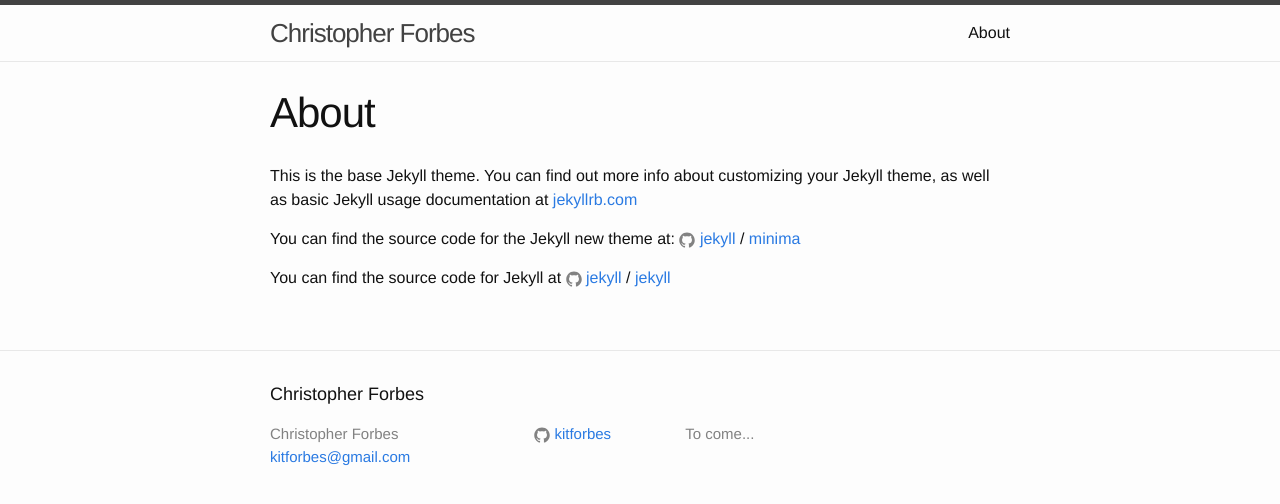
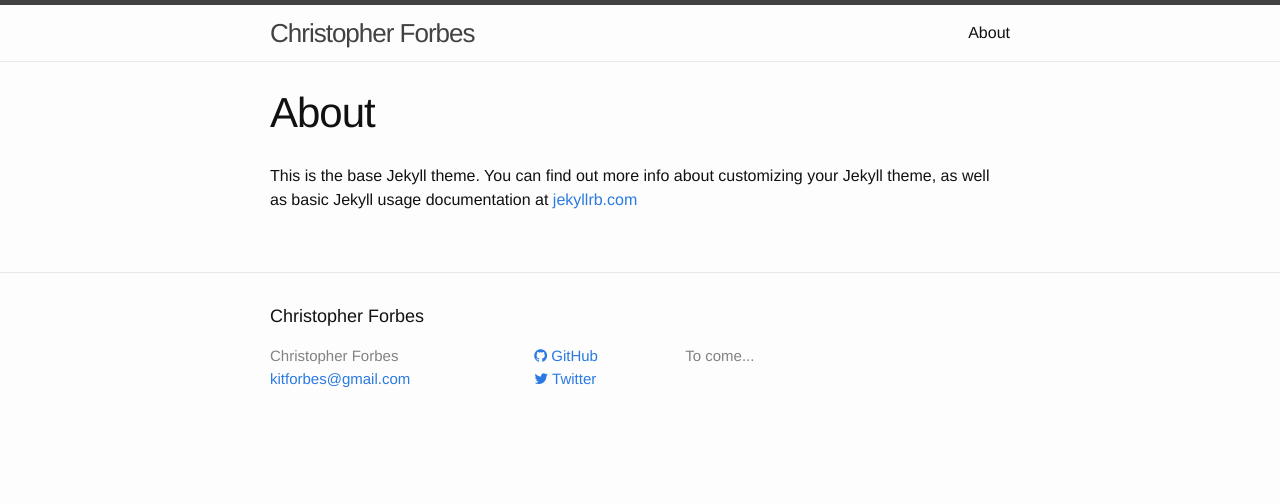
Before and after one commit to kitforbes/kitforbes.github.io, a Jekyll site: the page built from _pages/about.md, in a window 1280 px wide. Shown: the top 504 px of the page. Built offline with Jekyll 4.4.1, drawn with Linux system fonts in a browser that asks for light colours; nearby versions of some CDN libraries.

Commit message:
Add FontAwesome for social icons
- Allow the use of FontAwesome icons.

```diff
--- a/_config.yml
+++ b/_config.yml
@@ -1,17 +1,19 @@
 # Site settings
-# These are used to personalize your new site. If you look in the HTML files,
-# you will see them accessed via {{ site.title }}, {{ site.email }}, and so on.
-# You can create any custom variable you would like, and they will be accessible
-# in the templates via {{ site.myvariable }}.
 title: Christopher Forbes
-email: kitforbes@gmail.com
 description: >
   To come...
-baseurl: ""
+baseurl: ''
 url: https://kitforbes.github.io
 #url: http://localhost:4000
 repository: kitforbes/kitforbes.github.io
-github_username:  kitforbes
+social:
+  email: kitforbes@gmail.com
+  facebook:
+  github: kitforbes
+  google_plus:
+  linkedin:
+  rss: feed.xml
+  twitter: kitforbes
 
 # Build settings
 markdown: kramdown
--- a/_includes/footer.html
+++ b/_includes/footer.html
@@ -1,38 +1,19 @@
 <footer class="site-footer">
-
   <div class="wrapper">
-
     <h2 class="footer-heading">{{ site.title | escape }}</h2>
-
     <div class="footer-col-wrapper">
       <div class="footer-col footer-col-1">
         <ul class="contact-list">
           <li>{{ site.title | escape }}</li>
-          <li><a href="mailto:{{ site.email }}">{{ site.email }}</a></li>
+          <li><a href="mailto:{{ site.social.email }}">{{ site.social.email }}</a></li>
         </ul>
       </div>
-
       <div class="footer-col footer-col-2">
-        <ul class="social-media-list">
-          {% if site.github_username %}
-          <li>
-            {% include icon-github.html username=site.github_username %}
-          </li>
-          {% endif %}
-
-          {% if site.twitter_username %}
-          <li>
-            {% include icon-twitter.html username=site.twitter_username %}
-          </li>
-          {% endif %}
-        </ul>
+        {% include social.html %}
       </div>
-
       <div class="footer-col footer-col-3">
         <p>{{ site.description | escape }}</p>
       </div>
     </div>
-
   </div>
-
 </footer>
--- a/_includes/head.html
+++ b/_includes/head.html
@@ -2,11 +2,10 @@
   <meta charset="utf-8">
   <meta http-equiv="X-UA-Compatible" content="IE=edge">
   <meta name="viewport" content="width=device-width, initial-scale=1">
-
   <title>{% if page.title %}{{ page.title | escape }}{% else %}{{ site.title | escape }}{% endif %}</title>
   <meta name="description" content="{{ page.excerpt | default: site.description | strip_html | normalize_whitespace | truncate: 160 | escape }}">
-
   <link rel="stylesheet" href="{{ "/css/main.css" | prepend: site.baseurl }}">
+  <link rel="stylesheet" href="//maxcdn.bootstrapcdn.com/font-awesome/4.3.0/css/font-awesome.min.css">
   <link rel="canonical" href="{{ page.url | replace:'index.html','' | prepend: site.baseurl | prepend: site.url }}">
-  <link rel="alternate" type="application/rss+xml" title="{{ site.title | escape }}" href="{{ "/feed.xml" | prepend: site.baseurl | prepend: site.url }}">
+  <link rel="alternate" type="application/rss+xml" title="{{ site.title | escape }}" href="{{ site.social.rss | prepend: '/' | prepend: site.baseurl | prepend: site.url }}">
 </head>
--- a/_includes/icon-github.html
+++ /dev/null
@@ -1 +0,0 @@
-<a href="https://github.com/{{ include.username }}"><span class="icon icon--github">{% include icon-github.svg %}</span><span class="username">{{ include.username }}</span></a>
--- a/_includes/icon-twitter.html
+++ /dev/null
@@ -1 +0,0 @@
-<a href="https://twitter.com/{{ include.username }}"><span class="icon icon--twitter">{% include icon-twitter.svg %}</span><span class="username">{{ include.username }}</span></a>
--- /dev/null
+++ b/_includes/social.html
@@ -0,0 +1,27 @@
+<ul class="social-media-list">
+  {% if site.social.facebook %}
+  <li>
+    <a href="https://www.facebook.com/{{ site.social.facebook }}"><i class="fa fa-facebook"></i> Facebook</a>
+  </li>
+  {% endif %}
+  {% if site.social.github %}
+  <li>
+    <a href="https://github.com/{{ site.social.github }}"><i class="fa fa-github"></i> GitHub</a>
+  </li>
+  {% endif %}
+  {% if site.social.google_plus %}
+  <li>
+    <a href="https://plus.google.com/{{ site.social.google_plus }}"><i class="fa fa-google-plus"></i> Google+</a>
+  </li>
+  {% endif %}
+  {% if site.social.linkedin %}
+  <li>
+    <a href="https://linkedin.com/in/{{ site.social.linkedin }}"><i class="fa fa-linkedin"></i> LinkedIn</a>
+  </li>
+  {% endif %}
+  {% if site.social.twitter %}
+  <li>
+    <a href="https://twitter.com/{{ site.social.twitter }}"><i class="fa fa-twitter"></i> Twitter</a>
+  </li>
+  {% endif %}
+</ul>
--- a/_pages/about.md
+++ b/_pages/about.md
@@ -5,11 +5,3 @@
 ---
 
 This is the base Jekyll theme. You can find out more info about customizing your Jekyll theme, as well as basic Jekyll usage documentation at [jekyllrb.com](http://jekyllrb.com/)
-
-You can find the source code for the Jekyll new theme at:
-{% include icon-github.html username="jekyll" %} /
-[minima](https://github.com/jekyll/minima)
-
-You can find the source code for Jekyll at
-{% include icon-github.html username="jekyll" %} /
-[jekyll](https://github.com/jekyll/jekyll)
--- a/_pages/index.html
+++ b/_pages/index.html
@@ -15,5 +15,5 @@
       </li>
     {% endfor %}
   </ul>
-  <p class="rss-subscribe">subscribe <a href="{{ "/feed.xml" | prepend: site.baseurl }}">via RSS</a></p>
+  <p class="rss-subscribe">subscribe <a href="{{ site.social.rss | prepend: site.baseurl }}">via RSS</a></p>
 </div>
--- a/feed.xml
+++ b/feed.xml
@@ -7,7 +7,7 @@
     <title>{{ site.title | xml_escape }}</title>
     <description>{{ site.description | xml_escape }}</description>
     <link>{{ site.url }}{{ site.baseurl }}/</link>
-    <atom:link href="{{ "/feed.xml" | prepend: site.baseurl | prepend: site.url }}" rel="self" type="application/rss+xml"/>
+    <atom:link href="{{ site.social.rss | prepend: '/' | prepend: site.baseurl | prepend: site.url }}" rel="self" type="application/rss+xml"/>
     <pubDate>{{ site.time | date_to_rfc822 }}</pubDate>
     <lastBuildDate>{{ site.time | date_to_rfc822 }}</lastBuildDate>
     <generator>Jekyll v{{ jekyll.version }}</generator>
```
Also changed, not shown: _includes/icon-github.svg (deleted), _includes/icon-twitter.svg (deleted).
